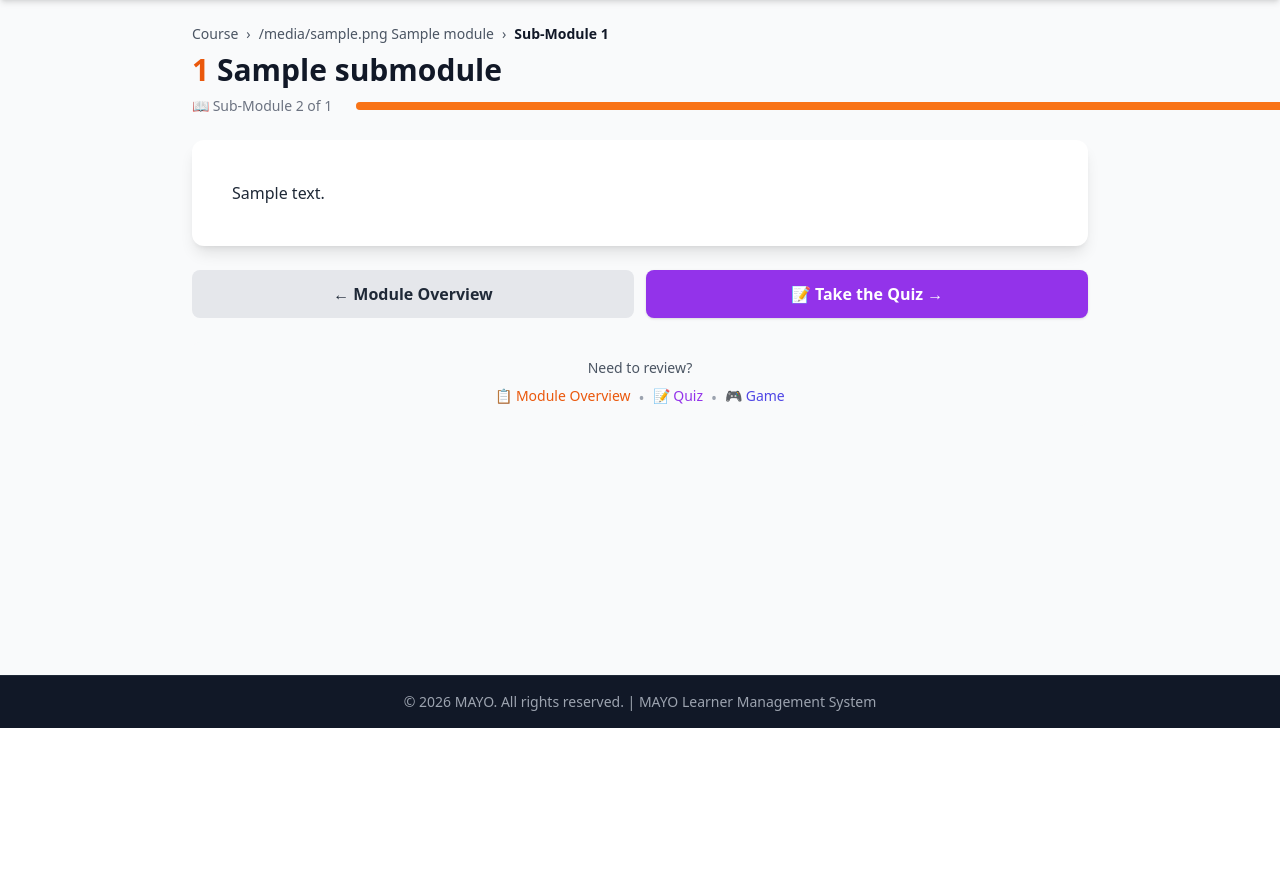
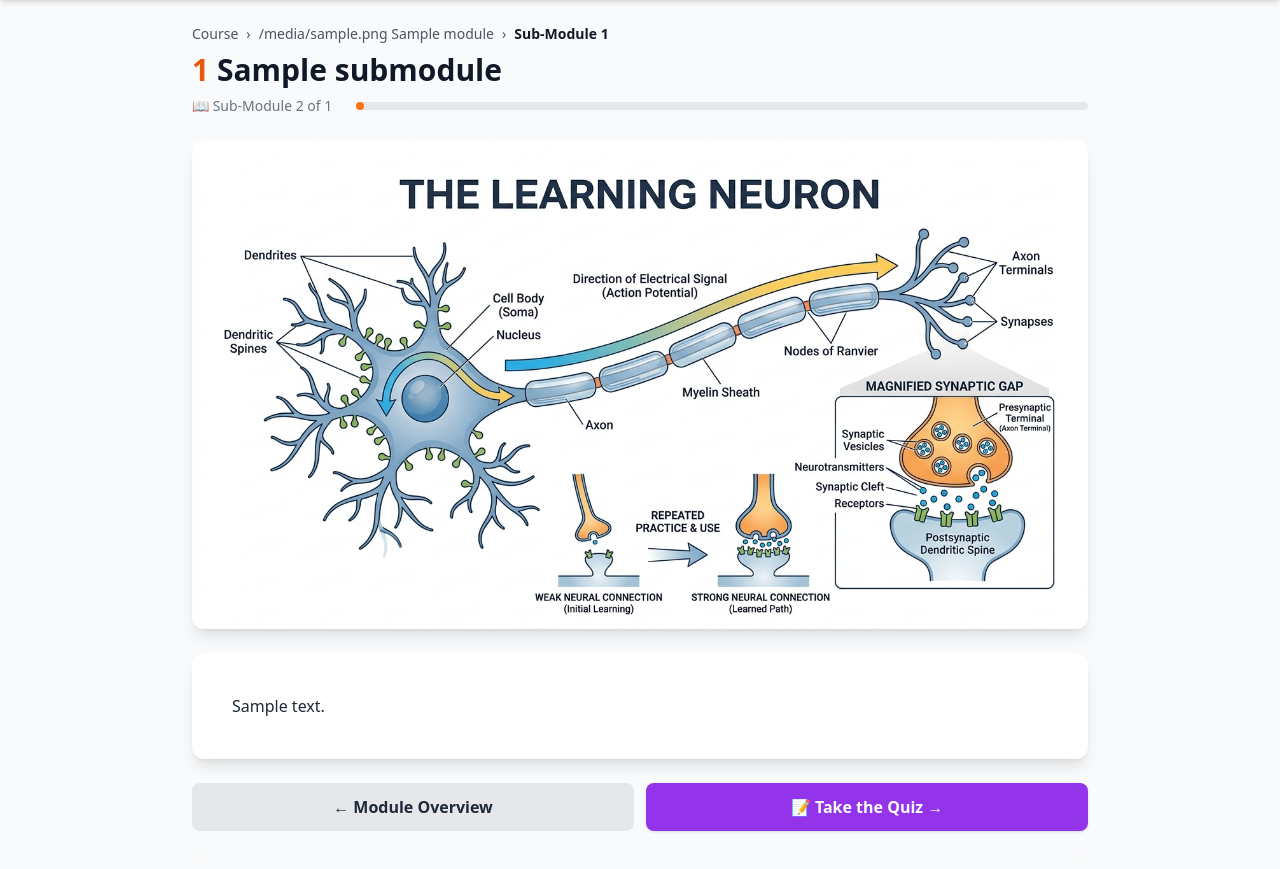
Before and after one commit to Skhumbuz0/nys-idp-lms, a FastAPI app: template templates/l2l_submodule.html in a window 1280 px wide; the page is wider, and only the part inside the window is pictured. Shown: the part 72-941 px from the top of that part. Before the commit the page ends 800 px from the top of that part, so only its background shows below. Run offline with FastAPI, Linux system fonts and the light colour scheme; the template is opened without the code that fills it: most values are stand-ins (such as "Sample title", 1, 10 or a date in 2020); some libraries are stand-ins or nearby versions.

Commit message:
Fix CSS validation: calculate progress_percent in Python route

```diff
--- a/templates/l2l_submodule.html
+++ b/templates/l2l_submodule.html
@@ -16,7 +16,23 @@
         <div class="mt-2 flex items-center gap-2 text-sm text-gray-500">
             <span>📖 Sub-Module {{ sub_index + 1 }} of {{ total_subs }}</span>
             <div class="flex-1 bg-gray-200 rounded-full h-2 ml-4">
-                <div class="bg-orange-500 h-2 rounded-full" style="width: {{ ((sub_index + 1) / total_subs) * 100 }}%"></div>
+                <div class="bg-orange-500 h-2 rounded-full transition-all duration-500" style="width: {{ progress_percent }}%"></div>
+            </div>
+        </div>
+    </div>
+
+    <!-- Image Display -->
+    <div class="mb-6">
+        <div class="bg-white rounded-xl shadow-lg overflow-hidden">
+            <img src="/static/Image_{{ submodule.number }}.png"
+                 alt="Illustration for Sub-Module {{ submodule.number }}"
+                 class="w-full h-auto max-h-[500px] object-contain bg-gray-50"
+                 onerror="this.style.display='none'; this.nextElementSibling.style.display='flex'">
+            <div class="hidden w-full h-64 bg-gradient-to-br from-orange-100 to-orange-200 items-center justify-center text-gray-500">
+                <div class="text-center">
+                    <span class="text-6xl mb-2 block">📖</span>
+                    <p class="text-sm">Visual content for Sub-Module {{ submodule.number }}</p>
+                </div>
             </div>
         </div>
     </div>
```
